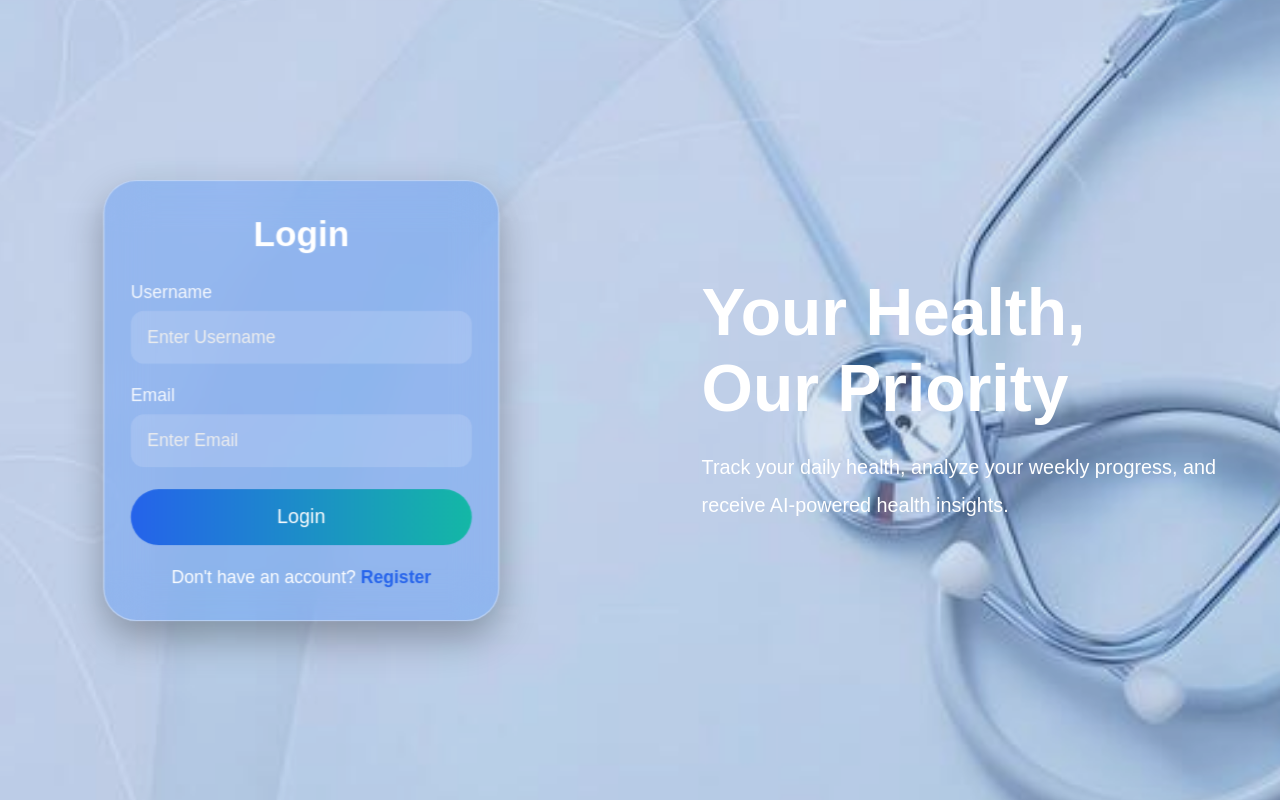
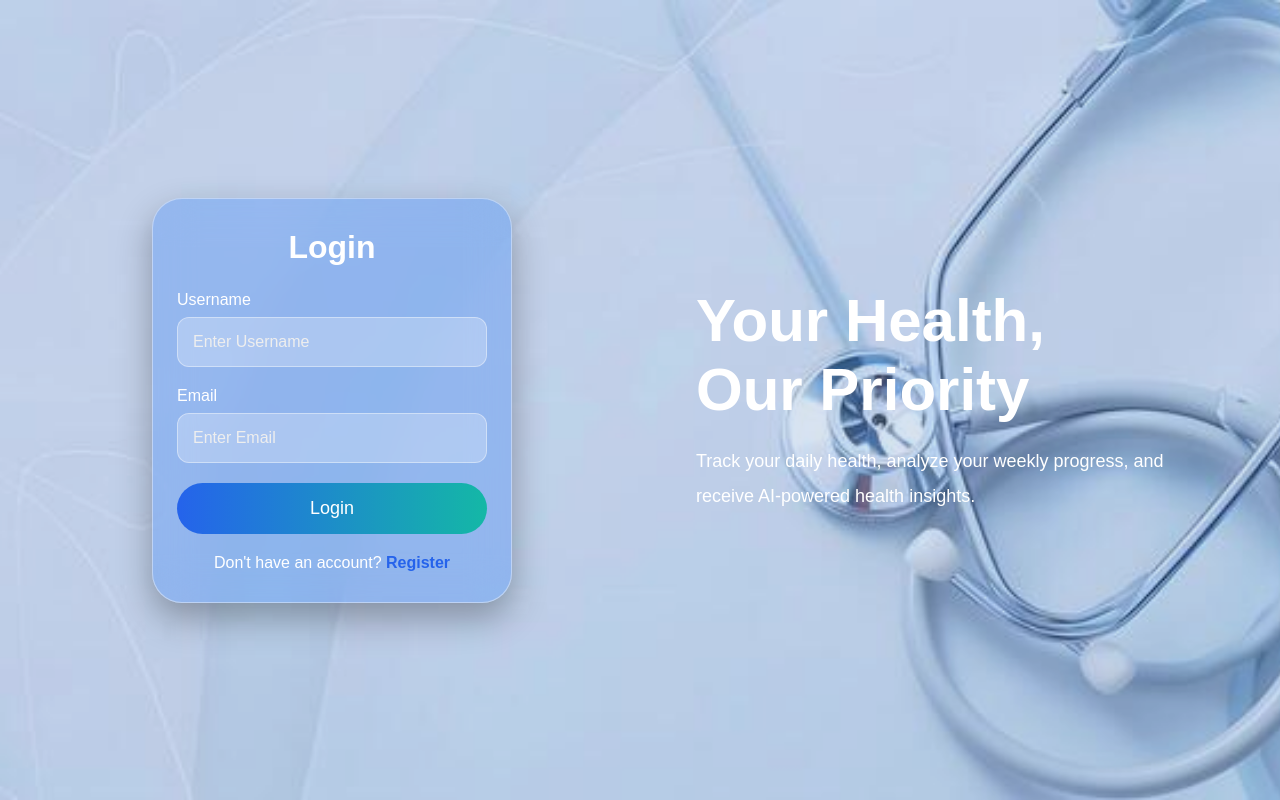
Before and after one commit to riyasaha20041206-alt/HealthTrack-AI, a website: page Login.html in a window 1280 px wide. Drawn offline with Linux system fonts and the light colour scheme.

Commit message:
Update Login.html

```diff
--- a/Login.html
+++ b/Login.html
@@ -3,7 +3,6 @@
 <head>
     <meta charset="UTF-8">
     <meta name="viewport" content="width=device-width, initial-scale=1.0">
-
     <title>HealthTrack AI Login</title>
 
     <link rel="stylesheet"
@@ -34,30 +33,26 @@
             background-size: cover;
             background-position: center;
 
-            filter: blur(0.1px);
-            transform: scale(1.1);
-
             z-index: -2;
         }
 
         .background::after {
             content: "";
             position: absolute;
-
             top: 0;
             left: 0;
-
             width: 100%;
             height: 100%;
 
             background: rgba(40, 100, 180, 0.18);
 
+            /* IMPORTANT */
             pointer-events: none;
         }
 
         .container {
             position: relative;
-            z-index: 1;
+            z-index: 10;
 
             display: flex;
             justify-content: space-between;
@@ -69,24 +64,8 @@
 
         .left {
             width: 45%;
-
             display: flex;
             justify-content: center;
-        }
-
-        .right {
-            width: 45%;
-            color: white;
-        }
-
-        .right h1 {
-            font-size: 60px;
-            margin-bottom: 20px;
-        }
-
-        .right p {
-            font-size: 24px;
-            line-height: 40px;
         }
 
         .login-box {
@@ -103,6 +82,9 @@
             box-shadow: 0 15px 35px rgba(0, 0, 0, 0.3);
 
             color: white;
+
+            position: relative;
+            z-index: 20;
         }
 
         .login-box h1 {
@@ -116,22 +98,30 @@
             display: block;
             margin-bottom: 8px;
             font-weight: 500;
-            color: rgba(255, 255, 255, 0.9);
+            color: white;
         }
 
         .login-box input {
+            display: block;
+
             width: 100%;
             padding: 15px;
+
             margin-bottom: 20px;
 
-            border: none;
+            border: 1px solid rgba(255, 255, 255, 0.4);
             border-radius: 12px;
 
             font-size: 16px;
             outline: none;
 
-            background: rgba(255, 255, 255, 0.15);
+            background: rgba(255, 255, 255, 0.25);
             color: white;
+
+            position: relative;
+            z-index: 30;
+
+            pointer-events: auto;
         }
 
         .login-box input::placeholder {
@@ -154,13 +144,16 @@
             font-size: 18px;
             cursor: pointer;
 
-            transition: 0.3s;
             color: white;
+
+            position: relative;
+            z-index: 30;
+
+            pointer-events: auto;
         }
 
         .login-box button:hover {
             transform: scale(1.03);
-            text-decoration: underline;
         }
 
         .login-box p {
@@ -175,7 +168,7 @@
         }
 
         .right-content {
-            color: rgb(255, 255, 255);
+            color: white;
             width: 45%;
         }
 
@@ -198,11 +191,6 @@
                 display: none;
             }
 
-            .login-box {
-                width: 100%;
-                max-width: 360px;
-            }
-
             .left {
                 width: 100%;
             }
@@ -212,7 +200,7 @@
 
 <body>
 
-    <div class="background">
+    <div class="background"></div>
 
     <div class="container">
 
@@ -223,17 +211,21 @@
                 <h1>Login</h1>
 
                 <label for="username">Username</label>
+
                 <input
                     type="text"
                     id="username"
                     placeholder="Enter Username"
+                    autocomplete="username"
                 >
 
                 <label for="email">Email</label>
+
                 <input
                     type="email"
                     id="email"
                     placeholder="Enter Email"
+                    autocomplete="email"
                 >
 
                 <button type="button" id="loginButton">
@@ -265,29 +257,24 @@
 
     </div>
 
-    </div>
 
-
-    <!-- LOGIN FUNCTION -->
+    <!-- LOGIN JAVASCRIPT -->
     <script>
         document.getElementById("loginButton").addEventListener("click", function () {
 
             const username = document.getElementById("username").value.trim();
             const email = document.getElementById("email").value.trim();
 
-            // Check username
             if (username === "") {
                 alert("Please enter your username.");
                 return;
             }
 
-            // Check email
             if (email === "") {
                 alert("Please enter your email.");
                 return;
             }
 
-            // Basic email validation
             const emailPattern = /^[^\s@]+@[^\s@]+\.[^\s@]+$/;
 
             if (!emailPattern.test(email)) {
@@ -295,11 +282,9 @@
                 return;
             }
 
-            // Save login information
             localStorage.setItem("healthTrackUsername", username);
             localStorage.setItem("healthTrackEmail", email);
 
-            // Go to Dashboard
             window.location.href = "Dashboard.html";
         });
     </script>
```
Lines whose indentation alone changed are shown as unchanged.
